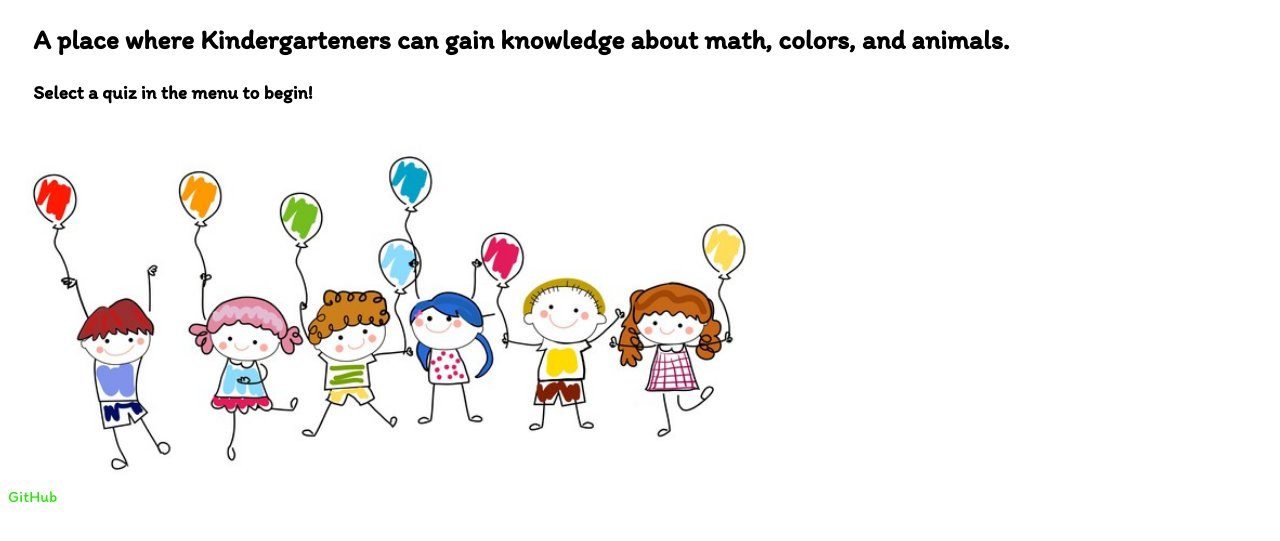
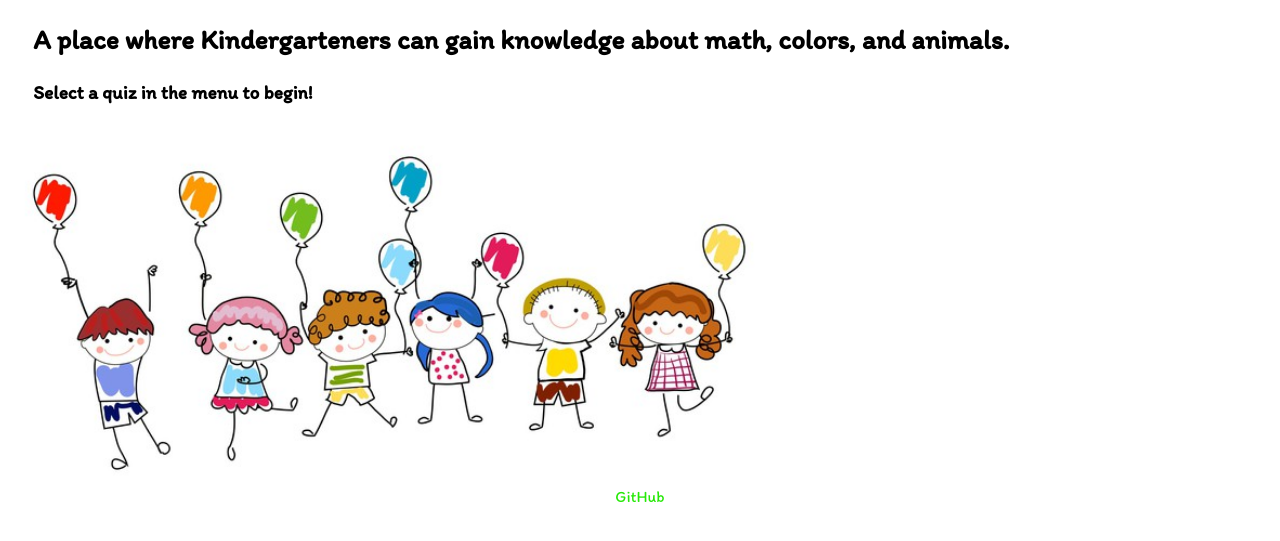
Before and after one commit to kurtishill/creativeproject4, a website: page public/index.html in a window 1280 px wide. Shown: the part 207-748 px from the top of the page. Drawn offline with nearby package versions, Linux system fonts and the light colour scheme.

Commit message:
fixed footer

```diff
--- a/public/styles.css
+++ b/public/styles.css
@@ -157,13 +157,12 @@ button {
 	margin-bottom: 2%;
 }
 
+.footer {
+	position: relative;
+	text-align: center;
+}
+
 .footer a {
-	position: relative;
-	left: 0;
-	bottom: 0;
-	width: 100%;
-	height: 50px;
-	text-align: center;
 	text-decoration: none;
 	color: #26E807;
 }
```
